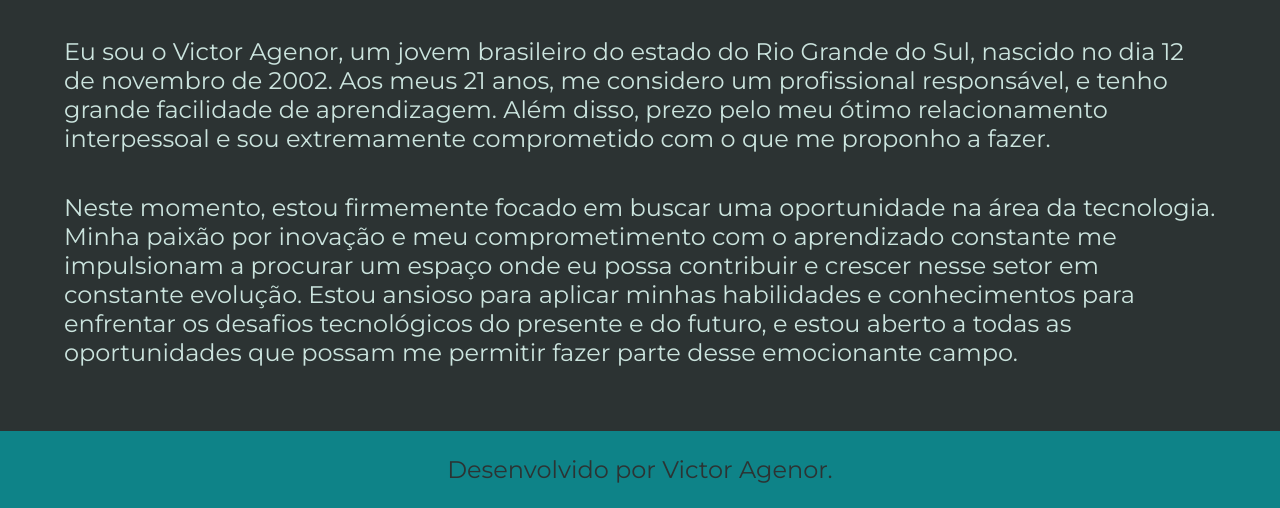
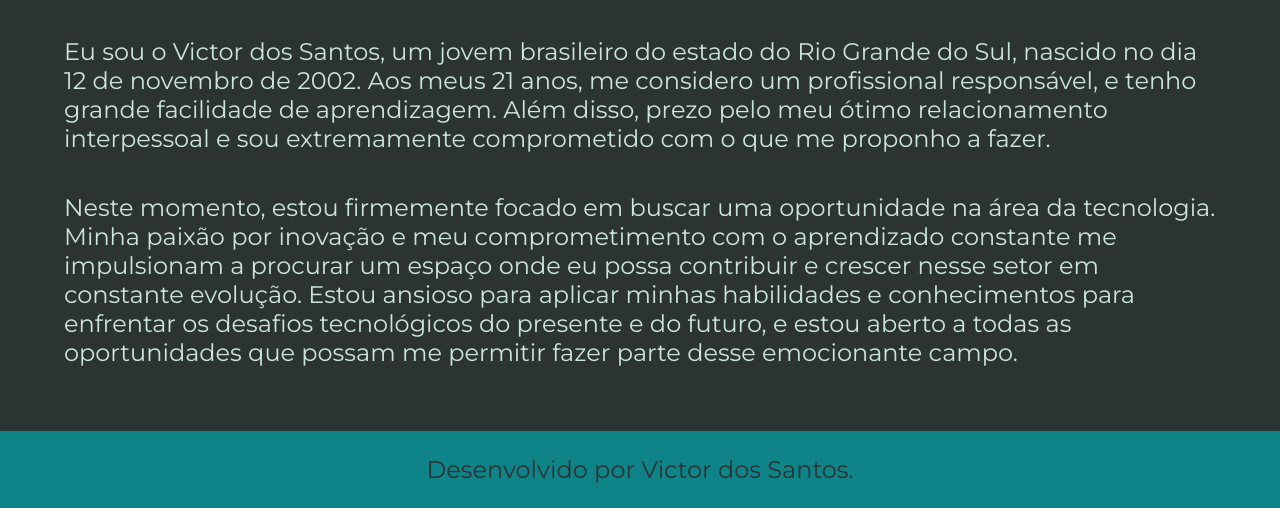
Before and after one commit to VictorAgenor/portfolio, a plain HTML site: page about.html in a window 1280 px wide. Shown: the part 998-1506 px from the top of the page. Drawn offline with nearby package versions, Linux system fonts and the light colour scheme.

Commit message:
Update about.html

```diff
--- a/about.html
+++ b/about.html
@@ -19,7 +19,7 @@
         <section class="apresentacao__conteudo">
             <h1 class="apresentacao__conteudo__titulo">Sobre mim</h1>
             <p class="apresentacao__conteudo__paragrafo">
-            Eu sou o Victor Agenor, um jovem brasileiro
+            Eu sou o Victor dos Santos, um jovem brasileiro
             do estado do Rio Grande do Sul, nascido no
             dia 12 de novembro de 2002. Aos meus 21 anos,
             me considero um profissional responsável,
@@ -43,12 +43,12 @@
 
         </section>
 
-        <img class="apresentacao__imagem" src="./assets/victor_agenor.jpg" alt="foto - Victor Agenor">
+        <img class="apresentacao__imagem" src="./assets/victor_agenor.jpg" alt="foto - Victor dos Santos">
 
     </main>
 
     <footer class="rodape">
-        <p>Desenvolvido por Victor Agenor.</p>
+        <p>Desenvolvido por Victor dos Santos.</p>
     </footer>
 
 </body>
```
